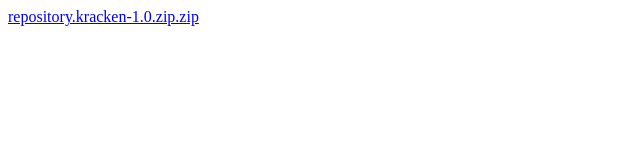
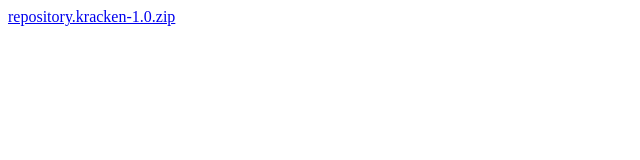
Before and after one commit to DrPicklerick/drpicklerick.github.io, a plain HTML site: page index.html in a window 1280 px wide. Shown: the full height of the page, 0-640 px from the left. Drawn offline with Linux system fonts and the light colour scheme.

Commit message:
Update index.html

```diff
--- a/index.html
+++ b/index.html
@@ -1,2 +1,2 @@
 <!DOCTYPE html>
-<a href="repository.kracken-1.0.zip">repository.kracken-1.0.zip.zip</a>
+<a href="repository.kracken-1.0.zip">repository.kracken-1.0.zip</a>
```
